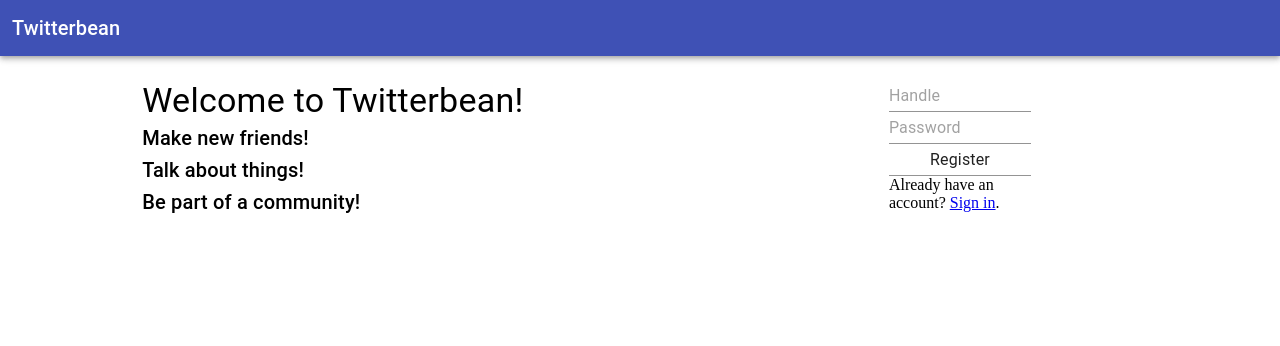
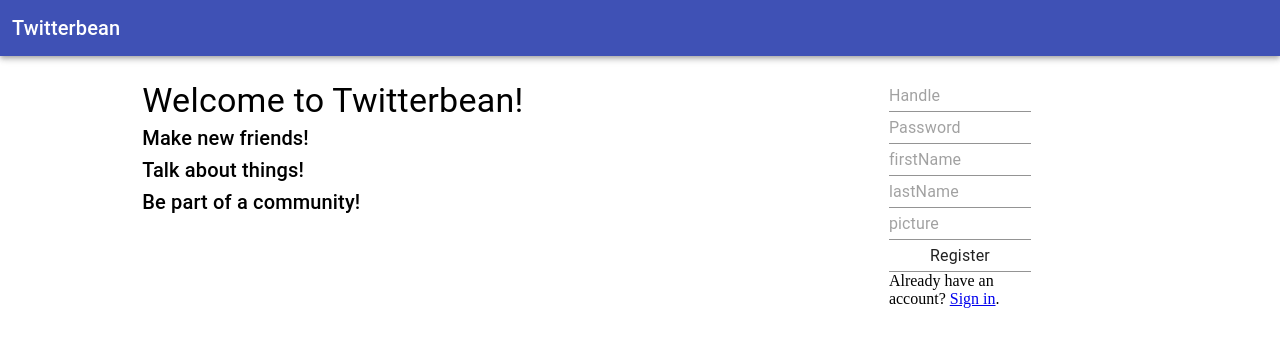
Before and after one commit to richardkentng/twitterbean, a React (Vite) app in the folder packages/frontend/: page /auth/register in a window 1280 px wide. Shown: the top 346 px of the page. Built offline with nearby package versions, Linux system fonts and the light colour scheme; no server answers.

Commit message:
add firstName, lastName, picture form input and pass into backend

```diff
--- a/packages/frontend/src/auth/RegisterPage.tsx
+++ b/packages/frontend/src/auth/RegisterPage.tsx
@@ -7,13 +7,16 @@ import { Link, Redirect } from "react-router-dom";
 export default function LoginPage() {
   const [handle, setHandle] = useState("");
   const [password, setPassword] = useState("");
+  const [firstName, setFirstName] = useState("");
+  const [lastName, setLastName] = useState("");
+  const [picture, setPicture] = useState("");
   const { state, dispatch } = useContext<ContextType>(StateContext);
 
   async function handleSubmit(evt: any) {
     evt.preventDefault();
 
     try {
-      const user = await register(handle, password);
+      const user = await register(handle, password, firstName, lastName, picture);
       dispatch({
         type: "setUser",
         payload: user,
@@ -66,6 +69,30 @@ export default function LoginPage() {
                 />
               </FormControl>
               <FormControl fullWidth>
+                <Input
+                  id="firstName"
+                  placeholder="firstName"
+                  value={firstName}
+                  onChange={(evt) => setFirstName(evt.target.value)}
+                />
+              </FormControl>
+              <FormControl fullWidth>
+                <Input
+                  id="lastName"
+                  placeholder="lastName"
+                  value={lastName}
+                  onChange={(evt) => setLastName(evt.target.value)}
+                />
+              </FormControl>
+              <FormControl fullWidth>
+                <Input
+                  id="picture"
+                  placeholder="picture"
+                  value={picture}
+                  onChange={(evt) => setPicture(evt.target.value)}
+                />
+              </FormControl>
+              <FormControl fullWidth>
                 <Input type="submit" value="Register"></Input>
               </FormControl>
             </form>
--- a/packages/frontend/src/auth/authApi.ts
+++ b/packages/frontend/src/auth/authApi.ts
@@ -6,9 +6,12 @@ export async function login(handle: string, password: string): Promise<User> {
 
 export async function register(
   handle: string,
-  password: string
+  password: string,
+  firstName: string,
+  lastName: string,
+  picture: string,
 ): Promise<User> {
-  return post("api/auth/register", { handle, password });
+  return post("api/auth/register", { handle, password, firstName, lastName, picture});
 }
 
 export async function checkSession(): Promise<User | null> {
```
Also changed, not shown: 4 other files (tests, documents, lock files or other folders).
